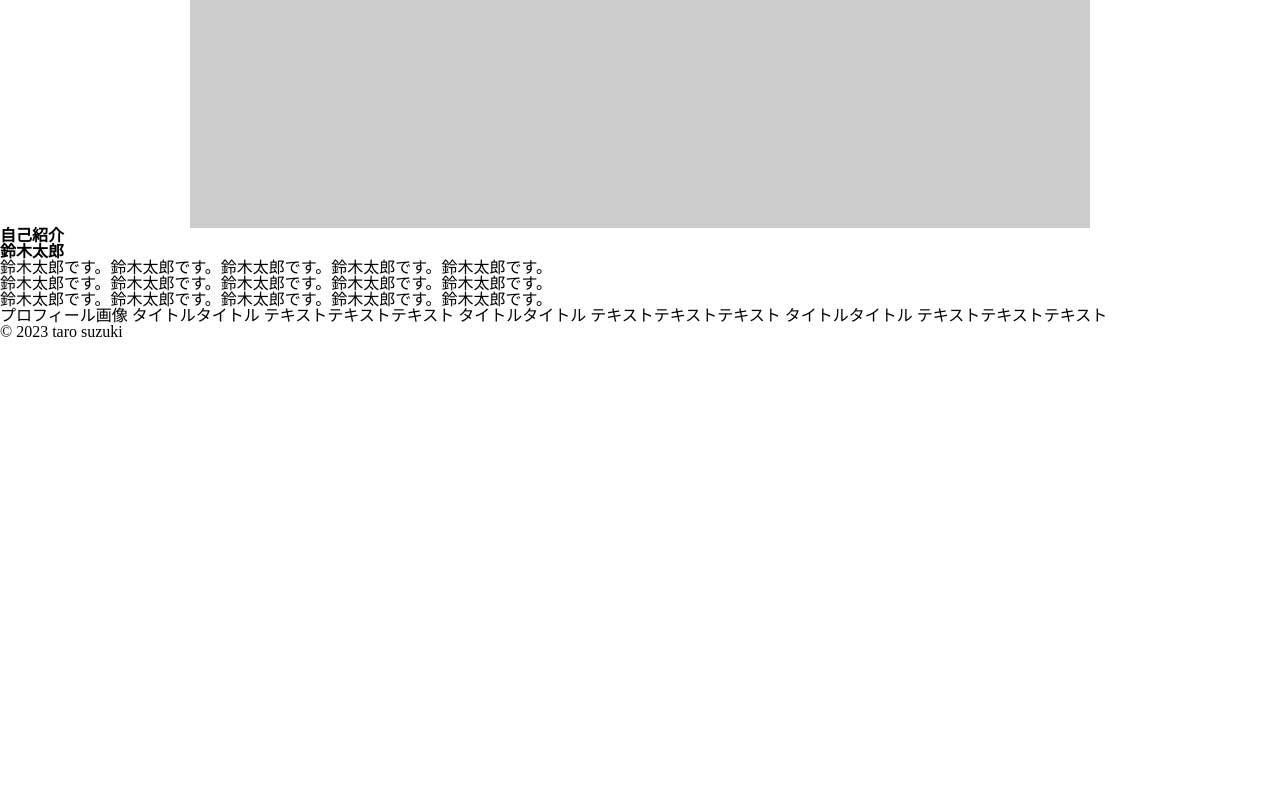
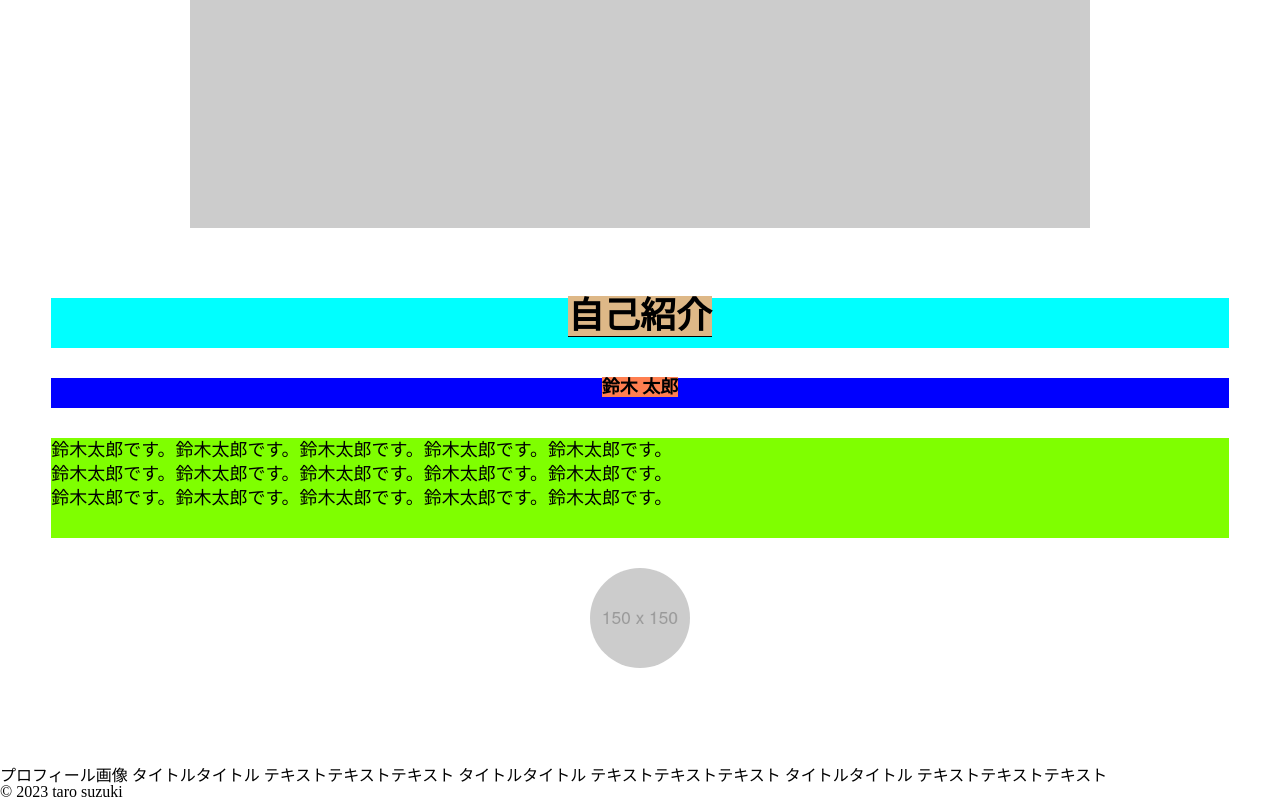
Before and after one commit to hie3-336/hc_practice, a plain HTML site: page html_css_output_beginner/index.html in a window 1280 px wide. Shown: the part 427-1227 px from the top of the page. Before the commit the page ends 800 px from the top, so only its background shows below. Drawn offline with Linux system fonts and the light colour scheme.

Commit message:
自己紹介部分のHTML/CSSを編集中

```diff
--- a/html_css_output_beginner/css/style.css
+++ b/html_css_output_beginner/css/style.css
@@ -45,10 +45,55 @@ header li {
 .mainvisual {
     display: flex;
     justify-content: center;
+
 }
 
 .mainvisual img{
     height: 600px;
+}
+
+.introduction {
+    display: grid;
+    grid-template-columns: auto;
+    grid-template-rows: 50px 30px 100px 200px;
+    text-align: center;
+    gap: 30px;
+    margin-top: 70px;
+    padding: 0 4%;
+}
+.title {
+    background-color: aqua;
+}
+
+.name {
+    background-color: blue;
+}
+
+.introduction h1 {
+    display: inline;
+    border-bottom: #000 1px solid;
+    font-size: 36px;
+    background-color: burlywood;
+
+
+}
+.introduction h2 {
+    display: inline;
+    font-size: 18px;
+    background-color: coral;
+
+}
+.introduction .explain {
+    font-size: 18px;
+    text-align: left;
+    line-height: 24px;
+    background-color: chartreuse;
+}
+
+.introduction img {
+    height: 100px;
+    border-radius: 50%;
+    margin: 0 auto;
 
 }
 
--- a/html_css_output_beginner/index.html
+++ b/html_css_output_beginner/index.html
@@ -24,9 +24,17 @@
   </div>
 
   <div class="introduction">
-    <h1>自己紹介</h1>
-    <h2>鈴木太郎</h2>
-    鈴木太郎です。鈴木太郎です。鈴木太郎です。鈴木太郎です。鈴木太郎です。<br>鈴木太郎です。鈴木太郎です。鈴木太郎です。鈴木太郎です。鈴木太郎です。<br>鈴木太郎です。鈴木太郎です。鈴木太郎です。鈴木太郎です。鈴木太郎です。
+    <div class="title">
+      <h1>自己紹介</h1>
+    </div>
+    <div class="name">
+      <h2>鈴木 太郎</h2>
+    </div>
+
+    <div class="explain">
+      鈴木太郎です。鈴木太郎です。鈴木太郎です。鈴木太郎です。鈴木太郎です。<br>鈴木太郎です。鈴木太郎です。鈴木太郎です。鈴木太郎です。鈴木太郎です。<br>鈴木太郎です。鈴木太郎です。鈴木太郎です。鈴木太郎です。鈴木太郎です。
+    </div>
+    <img src="images/150x150.png" alt="150x150">
   </div>
 
   <div class="profile">
```
